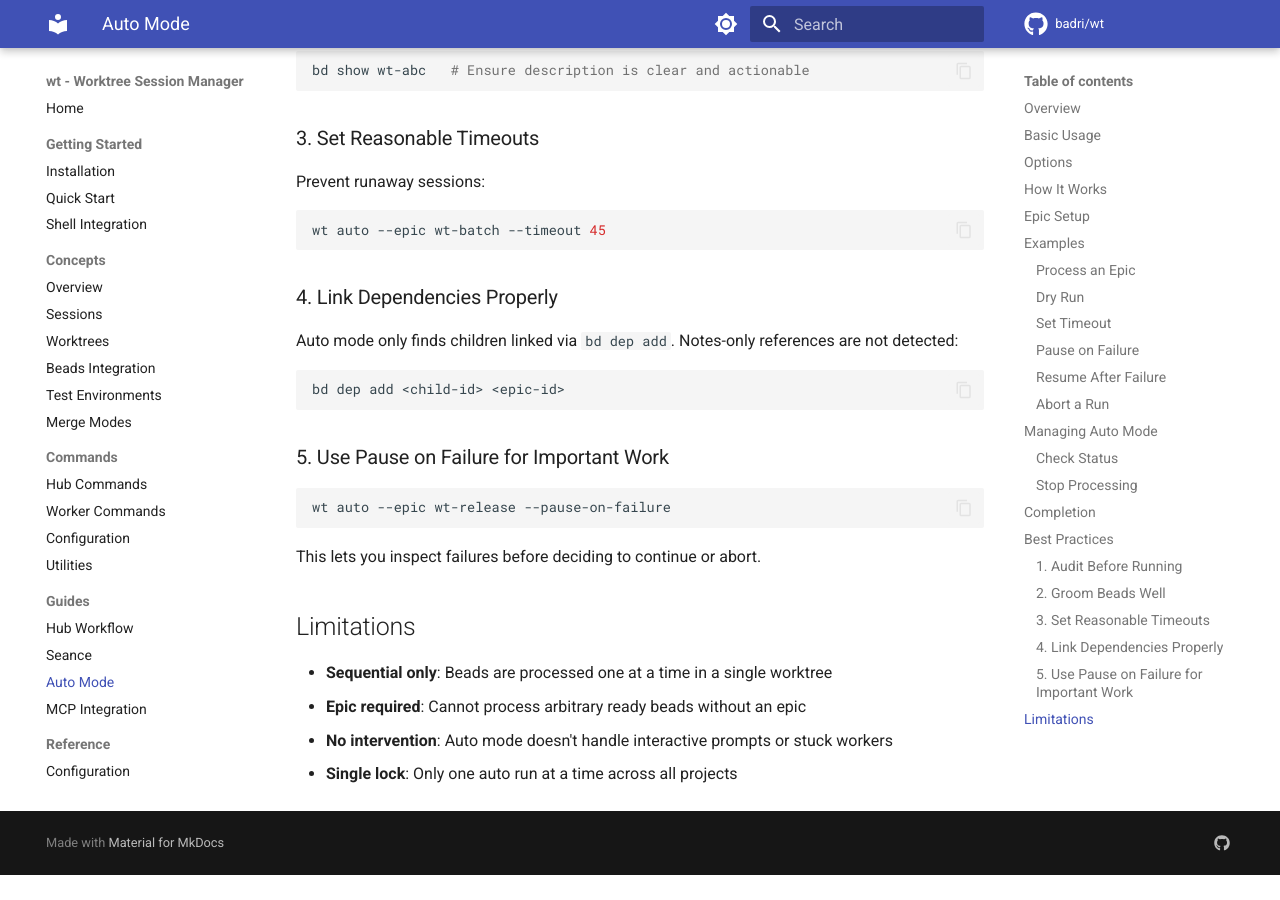
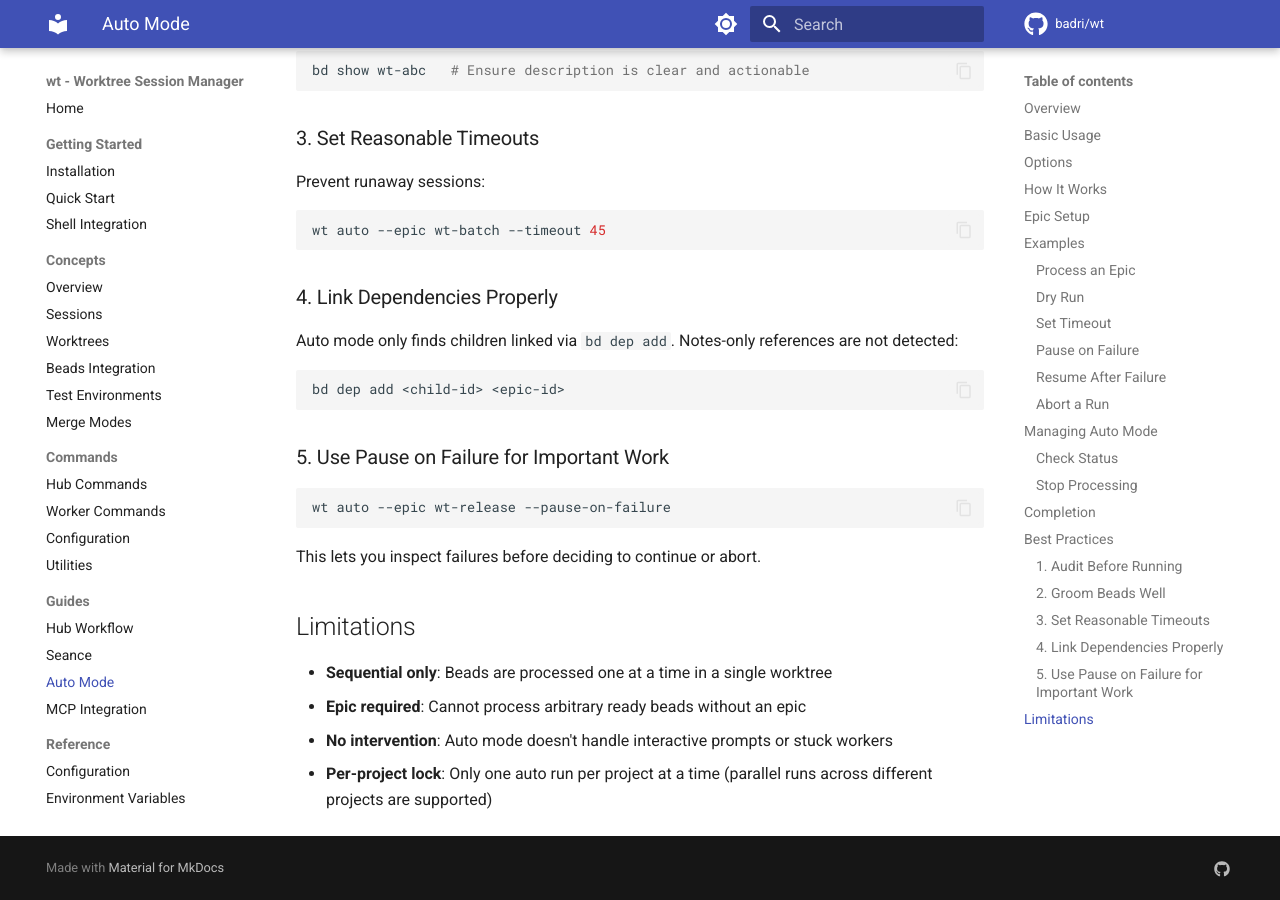
Before and after one commit to badri/wt, an MkDocs documentation site: the page built from docs/guides/auto-mode.md, in a window 1280 px wide and 900 px high, scrolled down 4697 px. Built offline with MkDocs 1.6.1 and Material for MkDocs 9.7.7, drawn with Linux system fonts in a browser that asks for light colours; comment, search, counter and statistics services are not loaded; before the commit the page ends 5572 px from its top, so only the background shows below that.

Commit message:
Update docs and skill for per-project auto locks
Co-Authored-By: Claude Opus 4.5 <noreply@anthropic.com>

```diff
--- a/docs/guides/auto-mode.md
+++ b/docs/guides/auto-mode.md
@@ -225,4 +225,4 @@ This lets you inspect failures before deciding to continue or abort.
 - **Sequential only**: Beads are processed one at a time in a single worktree
 - **Epic required**: Cannot process arbitrary ready beads without an epic
 - **No intervention**: Auto mode doesn't handle interactive prompts or stuck workers
-- **Single lock**: Only one auto run at a time across all projects
+- **Per-project lock**: Only one auto run per project at a time (parallel runs across different projects are supported)
```
Also changed, not shown: examples/claude-code-skill/SKILL.md (+1 -1 lines).
